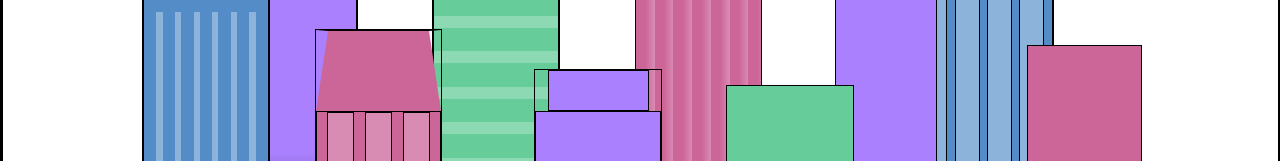
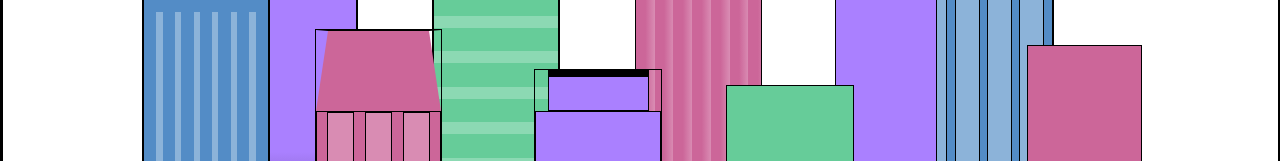
Before and after one commit to ahmadhudhayfa/city-skyline, a plain HTML site: page index.html in a window 1280 px wide. Shown: the part 451-612 px from the top of the page. Drawn offline with Linux system fonts and the light colour scheme.

Commit message:
saturday

```diff
--- a/index.html
+++ b/index.html
@@ -54,7 +54,11 @@
       </div>
       <div></div>
       <div class="fb3 building-wrap">
-        <div class="fb3a"></div>
+        <div class="fb3a">
+          <div class="fb3-window"></div>
+          <div class="fb3-window"></div>
+          <div class="fb3-window"></div>
+        </div>
         <div class="fb3b"></div>
         <div class="fb3a"></div>
         <div class="fb3b"></div>
```
